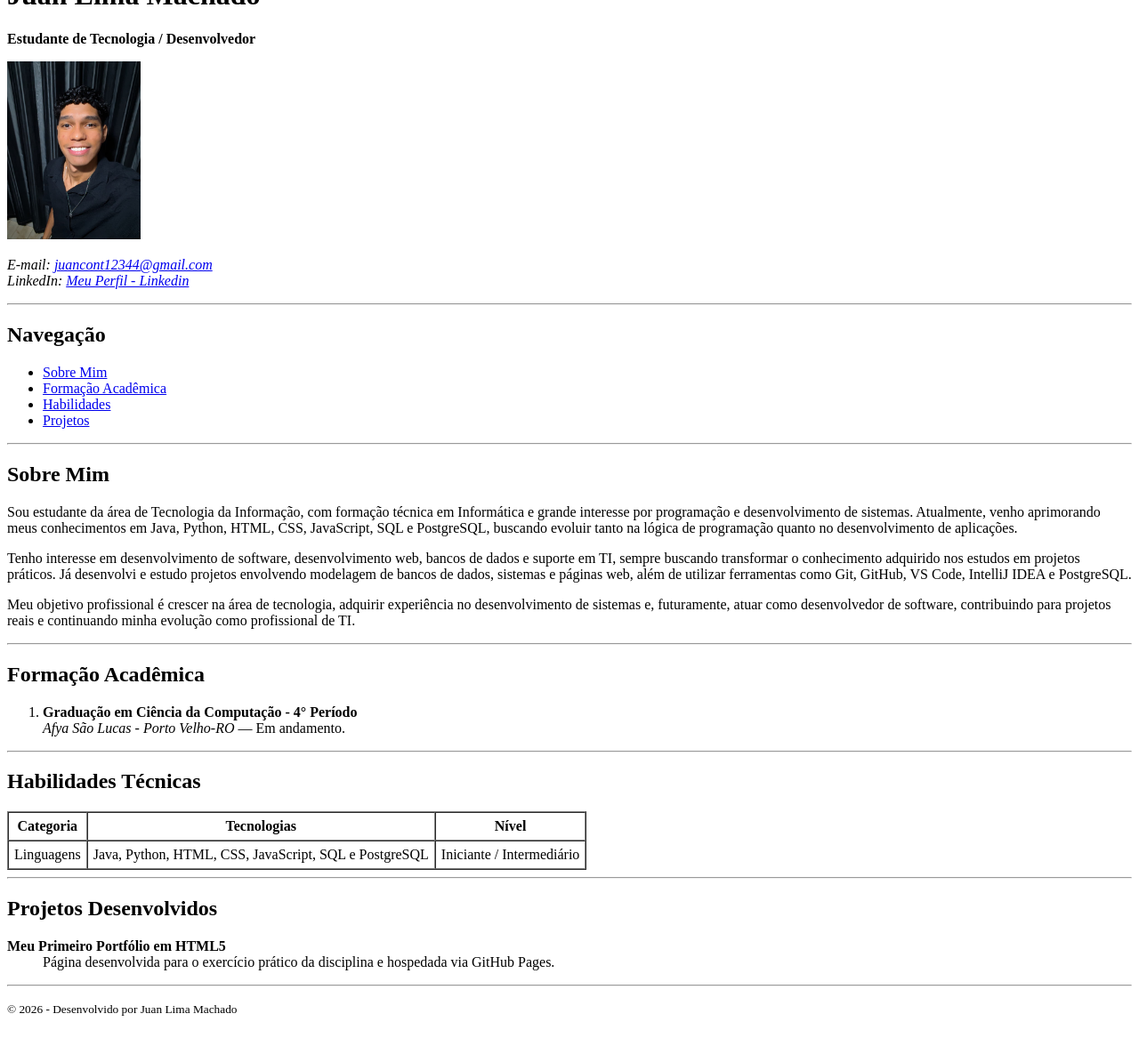
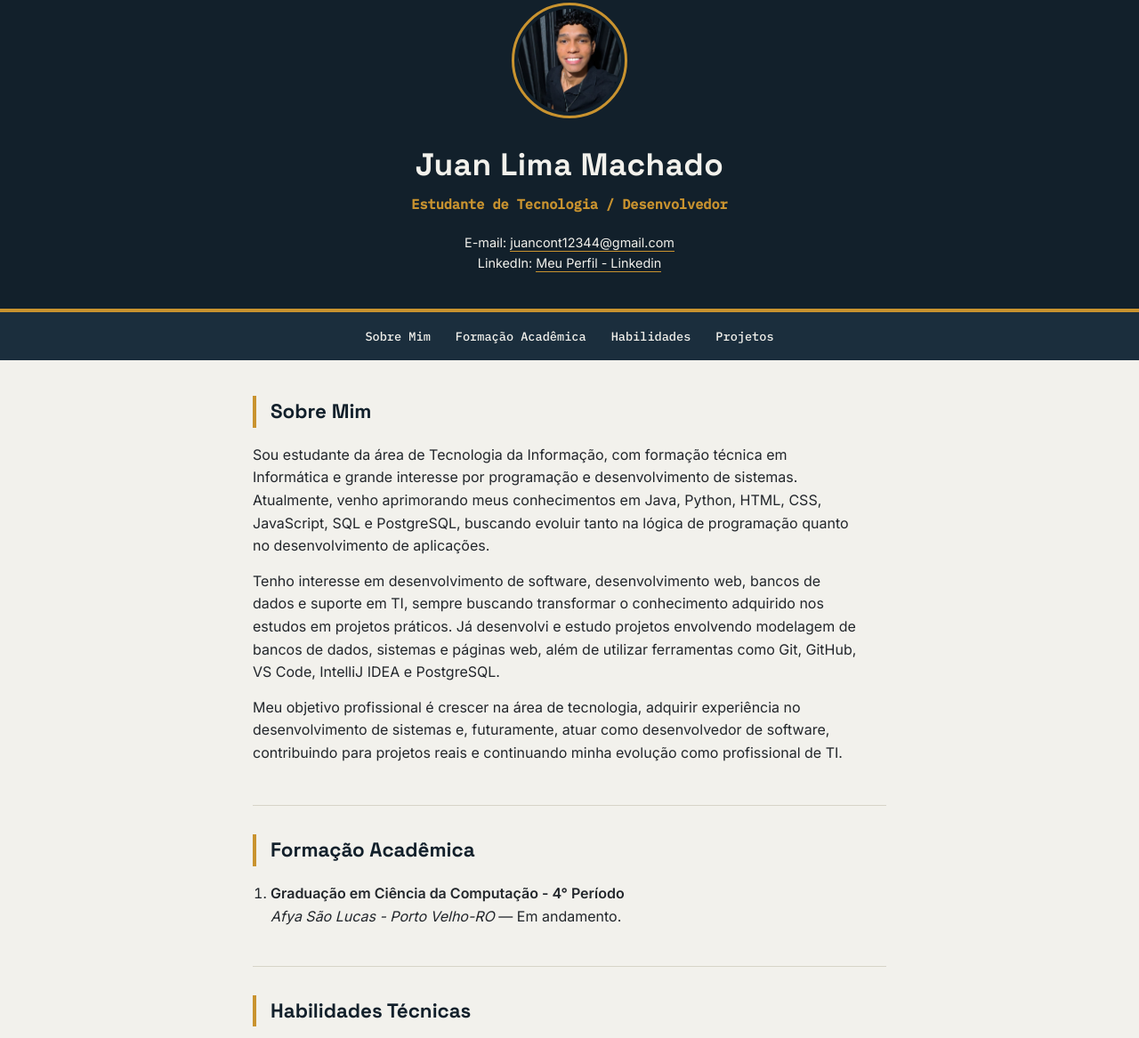
Before and after one commit to jlmzin/Meu-Portifolio-Html, a plain HTML site: page index.html in a window 1280 px wide. Shown: the part 45-1212 px from the top of the page at 89% size. Drawn offline with Linux system fonts and the light colour scheme.

Commit message:
Estiliza currículo com CSS

```diff
--- a/index.html
+++ b/index.html
@@ -5,15 +5,16 @@
     <meta charset="UTF-8">
     <meta name="viewport" content="width=device-width, initial-scale=1.0">
     <title>Meu Portfólio</title>
+    <link rel="stylesheet" href="style.css/style.css">
 </head>
 
 <body>
 
     <!-- Cabeçalho -->
-    <header>
+    <header id="topo">
+        <img src="img/foto-perfil.png" alt="Foto de perfil" class="foto-perfil" width="150">
         <h1>Juan Lima Machado</h1>
-        <p><strong>Estudante de Tecnologia / Desenvolvedor</strong></p>
-        <img src="img/foto-perfil.png" alt="Foto de perfil" width="150">
+        <p class="cargo"><strong>Estudante de Tecnologia / Desenvolvedor</strong></p>
 
         <address>
             <p>
@@ -23,8 +24,6 @@
             </p>
         </address>
     </header>
-
-    <hr>
 
     <!-- Navegação interna -->
     <nav>
@@ -37,25 +36,23 @@
         </ul>
     </nav>
 
-    <hr>
+    <main>
 
         <!-- Seções -->
         <section id="sobre">
             <h2>Sobre Mim</h2>
-        <p>Sou estudante da área de Tecnologia da Informação, com formação técnica em Informática e grande interesse por
-            programação e desenvolvimento de sistemas. Atualmente, venho aprimorando meus conhecimentos em Java, Python,
-            HTML, CSS, JavaScript, SQL e PostgreSQL, buscando evoluir tanto na lógica de programação quanto no
-            desenvolvimento de aplicações.</p>
-        <p>Tenho interesse em desenvolvimento de software, desenvolvimento web, bancos de dados e suporte em TI, sempre
-            buscando transformar o conhecimento adquirido nos estudos em projetos práticos. Já desenvolvi e estudo
-            projetos envolvendo modelagem de bancos de dados, sistemas e páginas web, além de utilizar ferramentas como
-            Git, GitHub, VS Code, IntelliJ IDEA e PostgreSQL.</p>
+            <p>Sou estudante da área de Tecnologia da Informação, com formação técnica em Informática e grande
+                interesse por programação e desenvolvimento de sistemas. Atualmente, venho aprimorando meus
+                conhecimentos em Java, Python, HTML, CSS, JavaScript, SQL e PostgreSQL, buscando evoluir tanto na
+                lógica de programação quanto no desenvolvimento de aplicações.</p>
+            <p>Tenho interesse em desenvolvimento de software, desenvolvimento web, bancos de dados e suporte em TI,
+                sempre buscando transformar o conhecimento adquirido nos estudos em projetos práticos. Já desenvolvi e
+                estudo projetos envolvendo modelagem de bancos de dados, sistemas e páginas web, além de utilizar
+                ferramentas como Git, GitHub, VS Code, IntelliJ IDEA e PostgreSQL.</p>
             <p>Meu objetivo profissional é crescer na área de tecnologia, adquirir experiência no desenvolvimento de
                 sistemas e, futuramente, atuar como desenvolvedor de software, contribuindo para projetos reais e
                 continuando minha evolução como profissional de TI.</p>
         </section>
-
-    <hr>
 
         <section id="formacao">
             <h2>Formação Acadêmica</h2>
@@ -67,11 +64,9 @@
             </ol>
         </section>
 
-    <hr>
-
         <section id="habilidades">
             <h2>Habilidades Técnicas</h2>
-        <table border="1" cellpadding="6" cellspacing="0">
+            <table>
                 <thead>
                     <tr>
                         <th>Categoria</th>
@@ -89,8 +84,6 @@
             </table>
         </section>
 
-    <hr>
-
         <section id="projetos">
             <h2>Projetos Desenvolvidos</h2>
             <dl>
@@ -99,7 +92,7 @@
             </dl>
         </section>
 
-    <hr>
+    </main>
 
     <footer>
         <p><small>&copy; 2026 - Desenvolvido por Juan Lima Machado</small></p>
--- /dev/null
+++ b/style.css/style.css
@@ -0,0 +1,302 @@
+/* ==========================================================
+   Fontes
+   ========================================================== */
+@import url('https://fonts.googleapis.com/css2?family=Space+Grotesk:wght@500;600;700&family=Inter:wght@400;500;600&family=IBM+Plex+Mono:wght@500&display=swap');
+
+/* ==========================================================
+   Variáveis de cor / tokens
+   ========================================================== */
+:root {
+    --cor-fundo: #f2f1ec;
+    --cor-texto: #22262b;
+    --cor-header: #12202b;
+    --cor-header-texto: #f2f1ec;
+    --cor-destaque: #c9932f;
+    --cor-destaque-escuro: #a3771f;
+    --cor-borda: #d7d4c8;
+    --fonte-titulo: 'Space Grotesk', 'Segoe UI', sans-serif;
+    --fonte-texto: 'Inter', 'Segoe UI', sans-serif;
+    --fonte-mono: 'IBM Plex Mono', monospace;
+}
+
+/* ==========================================================
+   Reset básico
+   ========================================================== */
+* {
+    box-sizing: border-box;
+}
+
+/* ==========================================================
+   Body
+   ========================================================== */
+body {
+    margin: 0;
+    padding: 0;
+    background-color: var(--cor-fundo);
+    color: var(--cor-texto);
+    font-family: var(--fonte-texto);
+    font-size: 16px;
+    line-height: 1.6;
+}
+
+/* ==========================================================
+   Header
+   ========================================================== */
+header {
+    background-color: var(--cor-header);
+    color: var(--cor-header-texto);
+    padding: 48px 24px 40px;
+    text-align: center;
+    border-bottom: 4px solid var(--cor-destaque);
+}
+
+header h1 {
+    font-family: var(--fonte-titulo);
+    font-size: 2.2rem;
+    margin: 16px 0 4px;
+    letter-spacing: 0.5px;
+}
+
+header .cargo {
+    color: var(--cor-destaque);
+    font-family: var(--fonte-mono);
+    font-size: 0.95rem;
+    margin: 0 0 20px;
+}
+
+/* Imagem de perfil */
+.foto-perfil {
+    width: 130px;
+    height: 130px;
+    object-fit: cover;
+    border-radius: 50%;
+    border: 3px solid var(--cor-destaque);
+    padding: 4px;
+}
+
+header address {
+    font-style: normal;
+    font-size: 0.9rem;
+    margin-top: 8px;
+}
+
+header address p {
+    margin: 0;
+}
+
+header a {
+    color: var(--cor-header-texto);
+    border-bottom: 1px solid var(--cor-destaque);
+    padding-bottom: 1px;
+}
+
+header a:hover {
+    color: var(--cor-destaque);
+}
+
+/* ==========================================================
+   Navegação
+   ========================================================== */
+nav {
+    background-color: #1b2e3d;
+    padding: 14px 24px;
+    text-align: center;
+    position: sticky;
+    top: 0;
+    z-index: 10;
+}
+
+nav h2 {
+    display: none;
+}
+
+nav ul {
+    list-style: none;
+    display: flex;
+    justify-content: center;
+    flex-wrap: wrap;
+    gap: 28px;
+    margin: 0;
+    padding: 0;
+}
+
+nav ul li a {
+    color: var(--cor-header-texto);
+    font-family: var(--fonte-mono);
+    font-size: 0.85rem;
+    text-decoration: none;
+    padding-bottom: 4px;
+    border-bottom: 2px solid transparent;
+    transition: border-color 0.2s ease, color 0.2s ease;
+}
+
+nav ul li a:hover {
+    color: var(--cor-destaque);
+    border-bottom-color: var(--cor-destaque);
+}
+
+/* ==========================================================
+   Conteúdo principal / Seções
+   ========================================================== */
+main {
+    max-width: 760px;
+    margin: 0 auto;
+    padding: 8px 24px 20px;
+}
+
+section {
+    padding: 32px 0;
+    border-bottom: 1px solid var(--cor-borda);
+}
+
+section:last-of-type {
+    border-bottom: none;
+}
+
+/* ==========================================================
+   Títulos
+   ========================================================== */
+h2 {
+    font-family: var(--fonte-titulo);
+    font-size: 1.4rem;
+    color: var(--cor-header);
+    margin-top: 0;
+    margin-bottom: 18px;
+    position: relative;
+    padding-left: 16px;
+    border-left: 4px solid var(--cor-destaque);
+}
+
+/* ==========================================================
+   Parágrafos
+   ========================================================== */
+section p {
+    margin: 0 0 14px;
+    max-width: 68ch;
+}
+
+/* ==========================================================
+   Listas (ol e dl)
+   ========================================================== */
+#formacao ol {
+    padding-left: 20px;
+    margin: 0;
+}
+
+#formacao li {
+    margin-bottom: 10px;
+}
+
+#projetos dl dt {
+    font-family: var(--fonte-titulo);
+    color: var(--cor-header);
+    margin-bottom: 4px;
+}
+
+#projetos dl dd {
+    margin: 0 0 16px;
+    color: #444;
+}
+
+/* ==========================================================
+   Tabela de habilidades
+   ========================================================== */
+table {
+    width: 100%;
+    border-collapse: collapse;
+    font-size: 0.95rem;
+}
+
+thead tr {
+    background-color: var(--cor-header);
+}
+
+th {
+    color: var(--cor-header-texto);
+    text-align: left;
+    padding: 12px 14px;
+    font-family: var(--fonte-mono);
+    font-weight: 500;
+    font-size: 0.8rem;
+}
+
+td {
+    padding: 12px 14px;
+    border-bottom: 1px solid var(--cor-borda);
+    border-right: 1px solid var(--cor-borda);
+}
+
+td:last-child {
+    border-right: none;
+}
+
+tbody tr:nth-child(even) {
+    background-color: #e9e7dd;
+}
+
+/* ==========================================================
+   Links (geral, dentro do conteúdo)
+   ========================================================== */
+a {
+    color: var(--cor-destaque-escuro);
+    text-decoration: none;
+}
+
+a:hover {
+    text-decoration: underline;
+}
+
+/* ==========================================================
+   Footer
+   ========================================================== */
+footer {
+    background-color: var(--cor-header);
+    color: var(--cor-header-texto);
+    text-align: center;
+    padding: 20px;
+    font-family: var(--fonte-mono);
+    font-size: 0.8rem;
+}
+
+/* ==========================================================
+   Responsivo
+   ========================================================== */
+@media (max-width: 600px) {
+    header h1 {
+        font-size: 1.6rem;
+    }
+
+    nav ul {
+        gap: 16px;
+    }
+
+    table,
+    thead,
+    tbody,
+    th,
+    td,
+    tr {
+        display: block;
+        width: 100%;
+    }
+
+    thead {
+        display: none;
+    }
+
+    td {
+        border: none;
+        border-bottom: 1px solid var(--cor-borda);
+        padding: 8px 14px;
+    }
+
+    td::before {
+        content: attr(data-label);
+        font-family: var(--fonte-mono);
+        font-weight: 600;
+        display: block;
+        font-size: 0.75rem;
+        color: var(--cor-destaque-escuro);
+        margin-bottom: 2px;
+    }
+}
```
Lines whose indentation alone changed are shown as unchanged.
